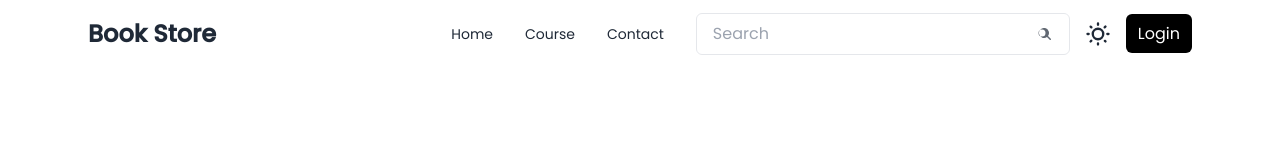
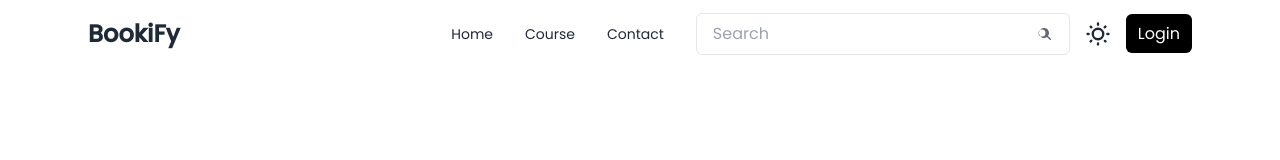
Before and after one commit to rohitghate29/bookStore-App-deployment, a React (Vite) app in the folder frontend/: page /contact in a window 1280 px wide. Shown: the top 160 px of the page. Built offline with nearby package versions, Linux system fonts and the light colour scheme.

Commit message:
Update logo

```diff
--- a/frontend/src/components/navbar/Navbar.jsx
+++ b/frontend/src/components/navbar/Navbar.jsx
@@ -90,7 +90,7 @@
                 {navItems}
               </ul>
             </div>
-            <Link to="/" className="text-2xl font-bold cursor-pointer">Book Store</Link>
+            <Link to="/" className="text-2xl font-bold cursor-pointer">BookiFy</Link>
           </div>
           <div className="navbar-end space-x-3">
             <div className="navbar-center hidden lg:flex">
```
